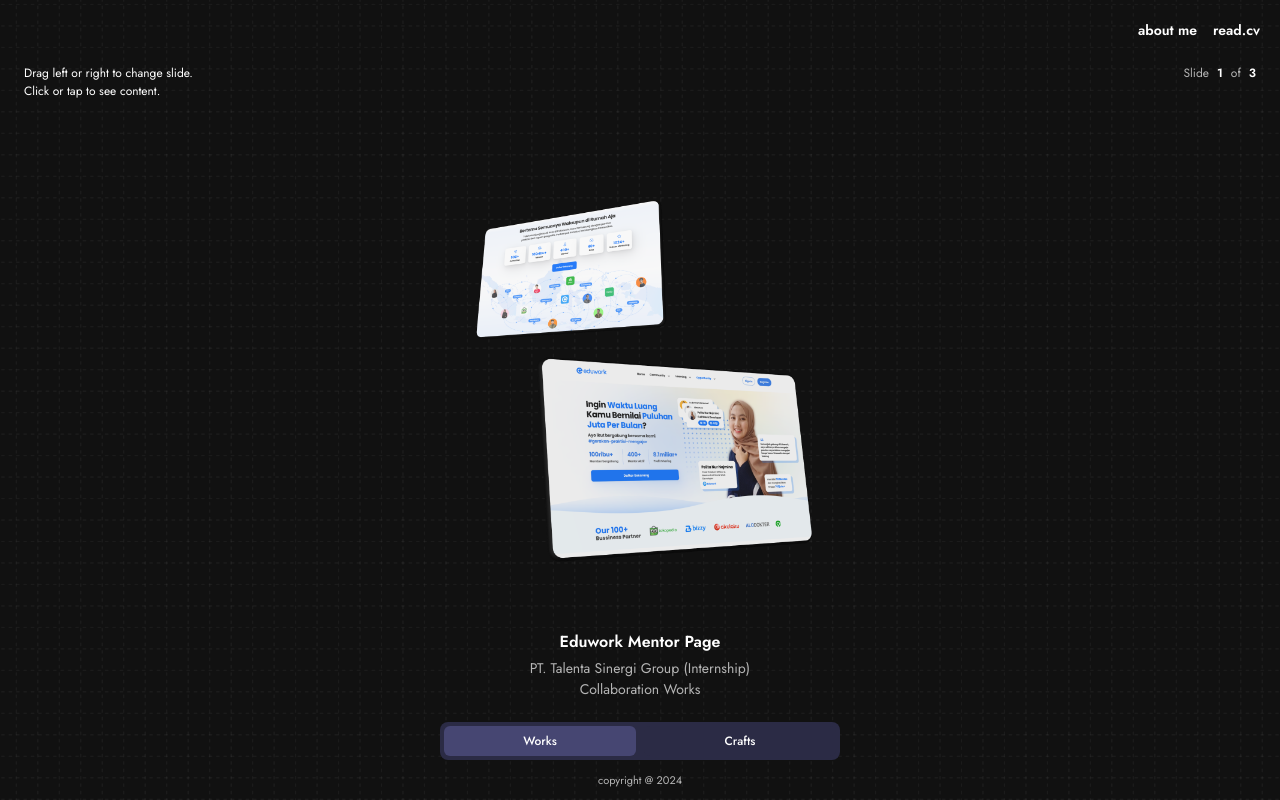
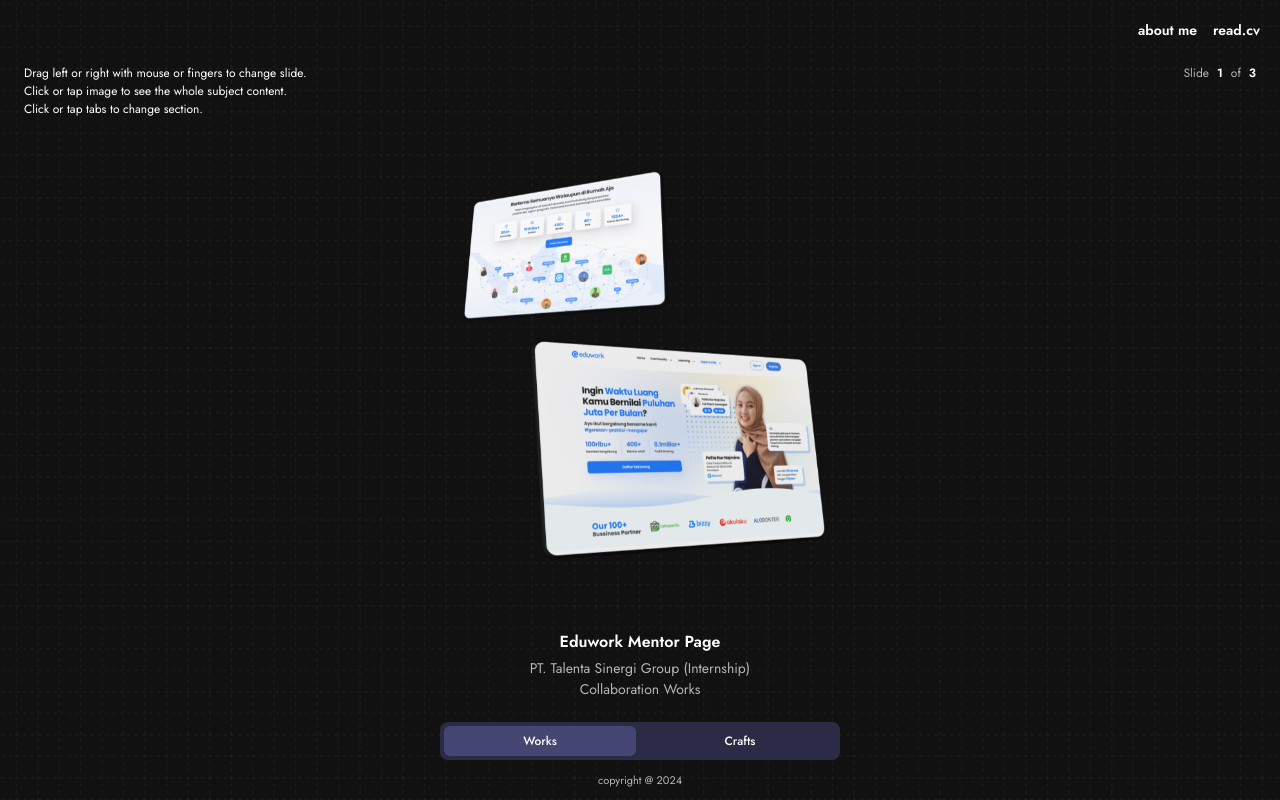
Before and after one commit to salman-setiawan/Porto2024, a React (Vite) app: page /collection in a window 1280 px wide. Built offline with nearby package versions, Linux system fonts and the light colour scheme.

Commit message:
improving imagelabel for showcase

```diff
--- a/src/components/ImageSlide.jsx
+++ b/src/components/ImageSlide.jsx
@@ -2,7 +2,7 @@
 
 const ImageSlide = ({ img }) => {
   return (
-    <div className="flex justify-center px-4 pt-40 pb-52 h-screen">
+    <div className="flex justify-center px-4 pt-32 pb-52 h-screen">
       <img src={img} alt="showcase-img" className='object-contain' />
     </div>
   )
--- a/src/components/Showcase.jsx
+++ b/src/components/Showcase.jsx
@@ -6,57 +6,9 @@
 import 'swiper/css';
 import 'swiper/css/pagination';
 import ImageSlide from './ImageSlide';
-import ImageLabel from './ImageLabel';
+import ShowcaseContent from '../data/showcase';
 import { Link } from 'react-router-dom';
 
-const slideInfo = {
-  Works: [
-    {
-      url: '/content/eduwork/articleview',
-      img: '/assets/showcase/showcase3.webp',
-      title: 'Eduwork Mentor Page',
-      desc1: 'PT. Talenta Sinergi Group (Internship)',
-      desc2: 'Collaboration Works',
-    },
-    {
-      url: '/content/edufams/articleview',
-      img: '/assets/showcase/showcase4.webp',
-      title: 'EduFams',
-      desc1: 'PT. Media Kreasi Abadi (Internship)',
-      desc2: 'Personal Works',
-    },
-    {
-      url: '/content/duadelapans/articleview',
-      img: '/assets/showcase/showcase6.webp',
-      title: 'Catalog Book Website',
-      desc1: 'CV. Dua Delapan September (Freelance)',
-      desc2: 'Personal Work',
-    },
-  ],
-  Crafts: [
-    {
-      url: '/content/anotherisland/articleview',
-      img: '/assets/showcase/showcase2.webp',
-      title: 'Another Day in the Island',
-      desc1: 'November 2023',
-      desc2: 'Desktop Arcade Game',
-    },
-    {
-      url: '/content/uigallery/galleryview',
-      img: '/assets/showcase/showcase5.webp',
-      title: 'My UI Collection',
-      desc1: 'March 2024',
-      desc2: 'Instagram Showcase',
-    },
-    {
-      url: '/content/mobtoon/articleview',
-      img: '/assets/showcase/showcase1.webp',
-      title: 'mobtoon',
-      desc1: 'January 2024',
-      desc2: 'Comic App',
-    },
-  ],
-};
 
 const Works = ({ onSlideChange }) => {
   const [bgImage, setBgImage] = useState('bg-case2');
@@ -90,15 +42,10 @@
       onSlideChange={(swiper) => handleSlideChange(swiper)}
       onSwiper={(swiper) => console.log(swiper)}
     >
-      {slideInfo.Works.map((slide, index) => (
+      {ShowcaseContent.Works.sort((a, b) => a.id - b.id).map((slide, index) => (
         <SwiperSlide key={index}>
           <Link to={slide.url} className='flex flex-col justify-center carousel'>
             <ImageSlide img={slide.img} />
-            <ImageLabel
-              title={slide.title}
-              desc1={slide.desc1}
-              desc2={slide.desc2}
-            />
           </Link>
         </SwiperSlide>
       ))}
@@ -138,15 +85,10 @@
       onSlideChange={(swiper) => handleSlideChange(swiper)}
       onSwiper={(swiper) => console.log(swiper)}
     >
-      {slideInfo.Crafts.map((slide, index) => (
+      {ShowcaseContent.Crafts.sort((a, b) => a.id - b.id).map((slide, index) => (
         <SwiperSlide key={index}>
           <Link to={slide.url} className='flex flex-col justify-center carousel'>
             <ImageSlide img={slide.img} />
-            <ImageLabel
-              title={slide.title}
-              desc1={slide.desc1}
-              desc2={slide.desc2}
-            />
           </Link>
         </SwiperSlide>
       ))}
--- a/src/components/SlideNumber.jsx
+++ b/src/components/SlideNumber.jsx
@@ -5,8 +5,9 @@
     <div className='fixed top-0 pt-[64px]'>
       <div className="w-screen flex justify-between px-6">
         <div className="flex flex-col">
-          <p className='text-[12px]'>Drag left or right to change slide.</p>
-          <p className='text-[12px]'>Click or tap to see content.</p>
+          <p className='text-[12px]'>Drag left or right with mouse or fingers to change slide.</p>
+          <p className='text-[12px]'>Click or tap image to see the whole subject content.</p>
+          <p className='text-[12px]'>Click or tap tabs to change section.</p>
         </div>
         <div className="flex space-x-2">
           <p className='text-[#B5B5B5] text-[12px]'>Slide</p>
--- /dev/null
+++ b/src/data/showcase.js
@@ -0,0 +1,56 @@
+const ShowcaseContent = {
+  Works: [
+    {
+      id: 1,
+      img: '/assets/showcase/showcase3.webp',
+      url: '/content/eduwork/articleview',
+      title: 'Eduwork Mentor Page',
+      desc1: 'PT. Talenta Sinergi Group (Internship)',
+      desc2: 'Collaboration Works',
+    },
+    {
+      id: 2,
+      img: '/assets/showcase/showcase4.webp',
+      url: '/content/edufams/articleview',
+      title: 'EduFams',
+      desc1: 'PT. Media Kreasi Abadi (Internship)',
+      desc2: 'Personal Works',
+    },
+    {
+      id: 3,
+      img: '/assets/showcase/showcase6.webp',
+      url: '/content/duadelapans/articleview',
+      title: 'Catalog Book Website',
+      desc1: 'CV. Dua Delapan September (Freelance)',
+      desc2: 'Personal Work',
+    },
+  ],
+  Crafts: [
+    {
+      id: 1,
+      img: '/assets/showcase/showcase2.webp',
+      url: '/content/anotherisland/articleview',
+      title: 'Another Day in the Island',
+      desc1: 'November 2023',
+      desc2: 'Desktop Arcade Game',
+    },
+    {
+      id: 2,
+      img: '/assets/showcase/showcase5.webp',
+      url: '/content/uigallery/galleryeview',
+      title: 'My UI Collection',
+      desc1: 'March 2024',
+      desc2: 'Instagram Showcase',
+    },
+    {
+      id: 3,
+      img: '/assets/showcase/showcase1.webp',
+      url: '/content/mobtoon/articleview',
+      title: 'mobtoon',
+      desc1: 'January 2024',
+      desc2: 'Comic App',
+    },
+  ],
+};
+
+export default ShowcaseContent;
--- a/src/pages/collection.jsx
+++ b/src/pages/collection.jsx
@@ -1,15 +1,16 @@
-import React, {useState} from 'react';
+import React, { useState } from 'react';
 import Navbar from '../components/Navbar';
 import Showcase from '../components/Showcase';
 import Tabs from '../components/Tabs';
 import Fade from '../components/motion/Fade';
 import SlideNumber from '../components/SlideNumber';
+import ImageLabel from '../components/ImageLabel';
+import ShowcaseContent from '../data/showcase';
 
 
 const CollectionPages = () => {
   const [currentSlide, setCurrentSlide] = useState(1);
   const [totalSlides, setTotalSlides] = useState(3);
-
   const [activeTab, setActiveTab] = useState('Works');
 
   const handleSlideChange = ({ currentSlide, totalSlides }) => {
@@ -19,6 +20,7 @@
 
   const handleTabChange = (tab) => {
     setActiveTab(tab);
+    setCurrentSlide(1);
   };
 
   return (
@@ -36,25 +38,36 @@
               current={currentSlide}
               totalCurrent={totalSlides}
             />
+            <div className="">
+              <ImageLabel
+                title={ShowcaseContent[activeTab][currentSlide - 1].title}
+                desc1={ShowcaseContent[activeTab][currentSlide - 1].desc1}
+                desc2={ShowcaseContent[activeTab][currentSlide - 1].desc2}
+              />
+            </div>
           </div>
         </div>
         <div className="">
           {activeTab === 'Works' && (
-						<Showcase.Works onSlideChange={handleSlideChange} />
+            <Showcase.Works
+              onSlideChange={handleSlideChange}
+            />
           )}
           {activeTab === 'Crafts' && (
-						<Showcase.Crafts onSlideChange={handleSlideChange} />
+            <Showcase.Crafts
+              onSlideChange={handleSlideChange}
+            />
           )}
         </div>
-				<div className="fixed bottom-0 w-full none" style={{ zIndex: 1 }}>
+        <div className="fixed bottom-0 w-full none" style={{ zIndex: 2 }}>
           <div className="flex justify-center">
-						<Tabs onTabChange={handleTabChange} />
+            <Tabs activeTab={activeTab} onTabChange={handleTabChange} />
           </div>
         </div>
       </Fade>
       <div className="fixed bottom-0 w-full" style={{ zIndex: 1 }}>
         <div className="flex justify-center pt-2">
-					<p className="text-[11px] text-[#B5B5B5] mb-3 cursonone">copyright @ 2024</p>
+          <p className="text-[11px] text-[#B5B5B5] mb-3 cursor-none">copyright @ 2024</p>
         </div>
       </div>
     </div>
```
Lines whose indentation alone changed are shown as unchanged.
